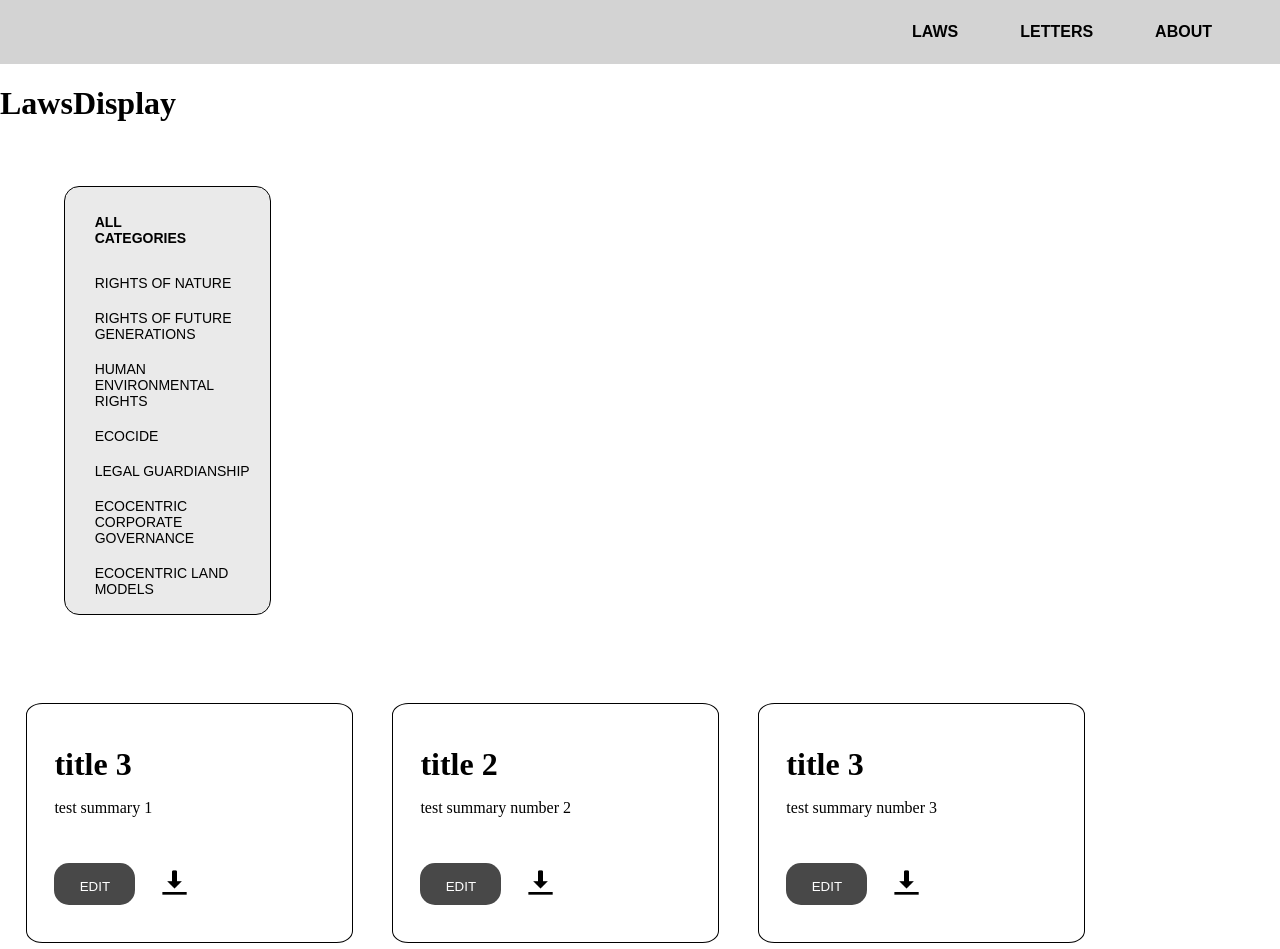
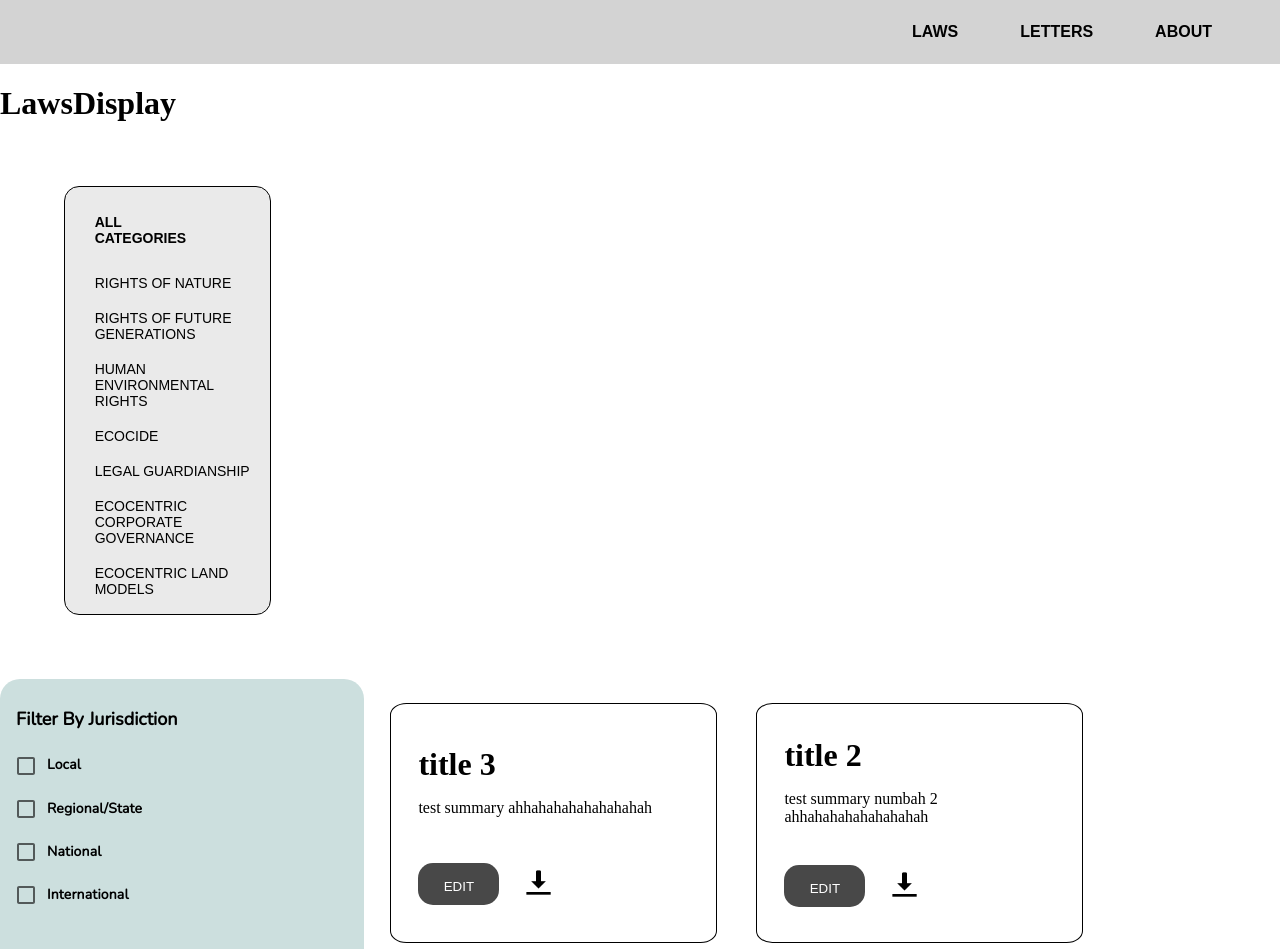
Before and after one commit to cornellh4i/earth-law-center, a React (Create React App) app in the folder client/: page /laws in a window 1280 px wide. Shown: the top 949 px of the page. Built offline with nearby package versions, Linux system fonts and the light colour scheme; no server answers.

Commit message:
Adding multiselect component to lawsDisplay page

```diff
--- a/client/src/pages/LawsDisplay/LawsDisplay.jsx
+++ b/client/src/pages/LawsDisplay/LawsDisplay.jsx
@@ -13,9 +13,10 @@ const LawsDisplay = () => {
       <CategorySideBar categories = {["ALL CATEGORIES", "RIGHTS OF NATURE", "RIGHTS OF FUTURE GENERATIONS", "HUMAN ENVIRONMENTAL RIGHTS",
                                     "ECOCIDE", "LEGAL GUARDIANSHIP", "ECOCENTRIC CORPORATE GOVERNANCE", "ECOCENTRIC LAND MODELS"]}/>
       <div className="testBox">
-        <TemplateCard title="title 3" summary="test summary 1"/>
-        <TemplateCard title="title 2" summary="test summary number 2 "/>
-        <TemplateCard title="title 3" summary="test summary number 3 "/>
+         <MultiSelectFilter></MultiSelectFilter>
+        <TemplateCard title="title 3" summary="test summary ahhahahahahahahahah"/>
+        <TemplateCard title="title 2" summary="test summary numbah 2 ahhahahahahahahahah"/>
+        <TemplateCard title="title 3" summary="test summary numbah 3 oh baby"/>
       </div>
     </div>
   );
```
